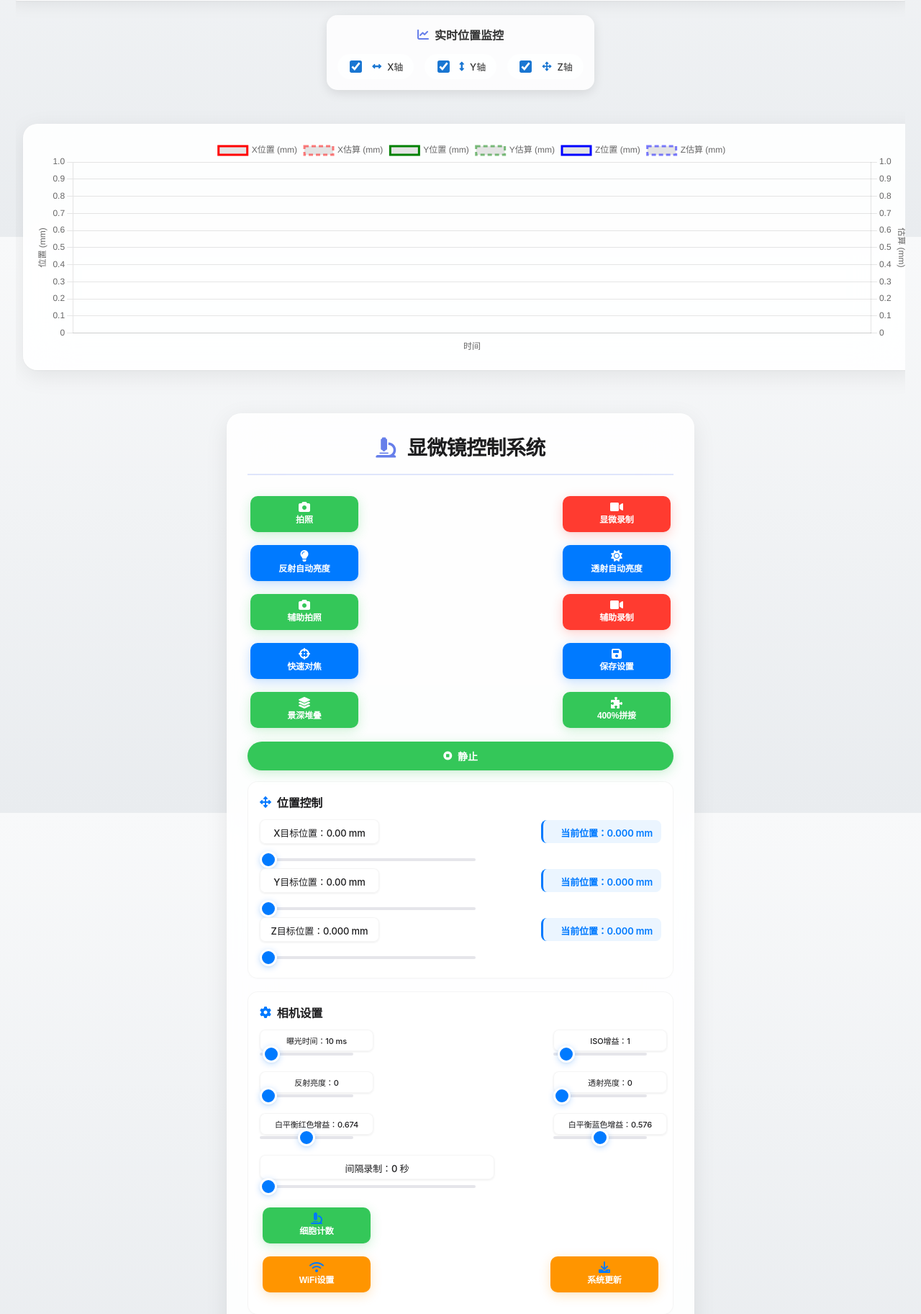
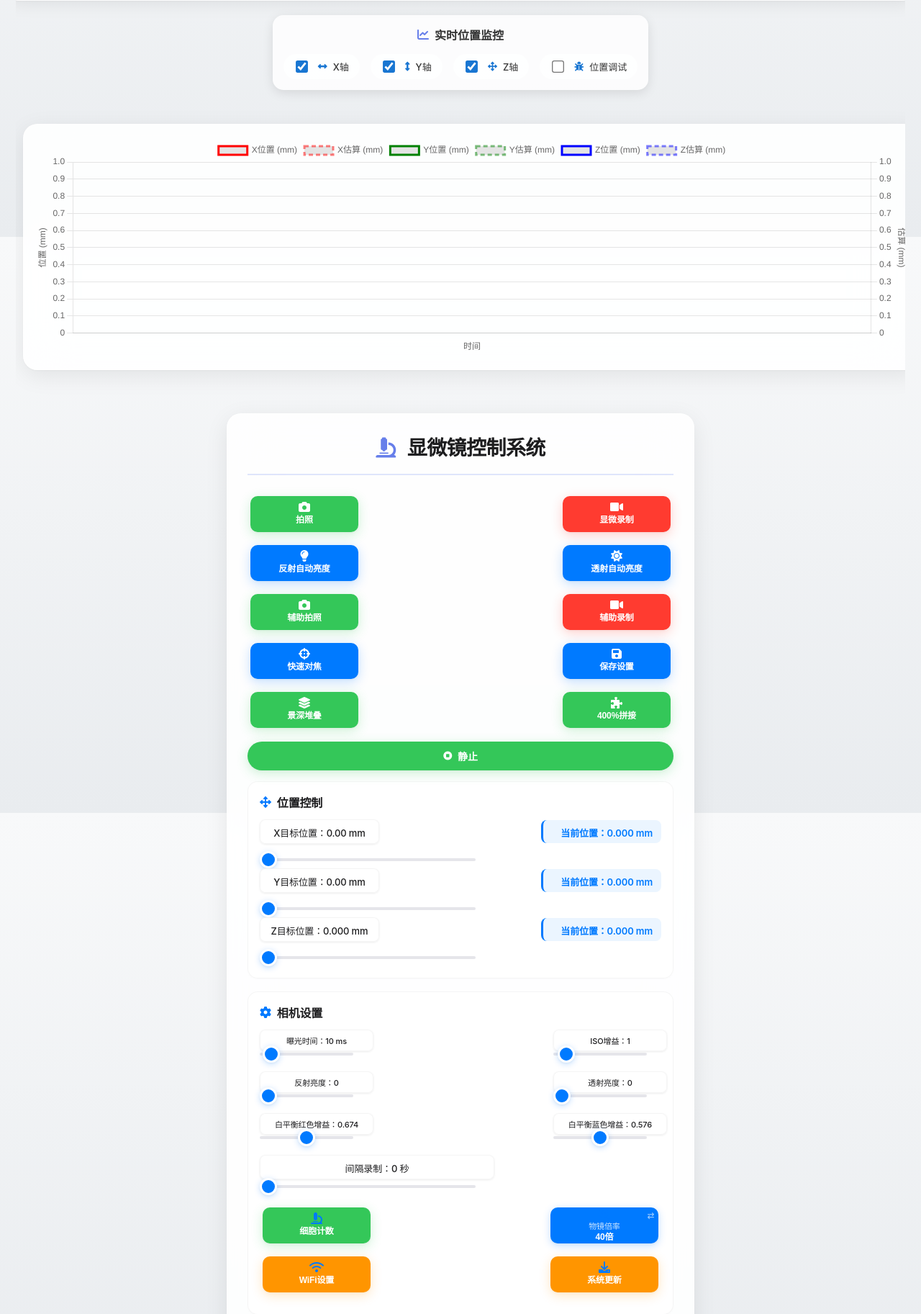
Before and after one commit to ctouchair/microscopy, a Flask app: page / in a window 1280 px wide. Shown: the part 2071-3896 px from the top of the page at 72% size. Run offline with Flask 2, Linux system fonts and the light colour scheme; parts of the project's set-up code (start-up, migrations or seed data) failed here and were passed over; some libraries are stand-ins or nearby versions.

Commit message:
add mag_scale

```diff
--- a/app.py
+++ b/app.py
@@ -53,6 +53,9 @@ video_writer = None
 is_veiwing = True # 控制摄像头是否在运行
 move_task = False
 recording_interval = 0  # 拍摄间隔时间（秒），0表示不进行间隔拍摄
+
+# 控制前端图表显示
+show_xyz = False  # 控制XYZ估算位置曲线的显示，False时隐藏估算曲线，只保留实线位置曲线
 
 # 辅助摄像头录制状态
 is_recording_cam1 = False
@@ -334,7 +337,9 @@ def handle_connect():
         **settings,
         'x_pos': round(motor0.x_pos / motor0.steps_per_mm, 2),  # Convert steps to mm
         'y_pos': round(motor0.y_pos / motor0.steps_per_mm, 2),
-        'z_pos': round(motor0.z_pos / motor0.steps_per_mm, 2)
+        'z_pos': round(motor0.z_pos / motor0.steps_per_mm, 2),
+        'show_xyz': show_xyz,  # 添加show_xyz变量到初始数据中
+        'magnification': cam0.mag_scale  # 添加显微镜倍率到初始数据中
     }
     emit('settings_update', initial_data)
 
@@ -526,12 +531,12 @@ def handle_stitch_images():
         # 保存当前位置
         original_x = motor0.x_pos
         original_y = motor0.y_pos
-
+        mag_scale = 40/cam0.mag_scale
         # 计算移动步长（根据图像分辨率和视野计算）
         # 假设图像视野为0.4mm x 0.3mm，需要50%重叠区域
         # 每张图片移动0.2mm，确保有足够重叠
-        step_x_size = int(1024 * 0.32)  # 0.32mm步长，确保30%重叠
-        step_y_size = int(1024* 0.24)  # 0.24mm步长，确保30%重叠
+        step_x_size = int(1024 * 0.32*mag_scale)  # 0.32mm步长，确保30%重叠
+        step_y_size = int(1024* 0.24*mag_scale)  # 0.24mm步长，确保30%重叠
         # 拍摄3x3网格的图片，从左上角开始
         # 贪吃蛇形状运动：左上→右上→右中→右下→中下→中中→中上→左中→左上
         # 每张图片移动步长，确保有足够重叠区域进行拼接
@@ -632,9 +637,9 @@ def handle_focus_stack():
 
         # 保存当前Z位置
         original_z = motor0.z_pos
-
+        mag_scale = 40/cam0.mag_scale
         # 计算Z轴移动步长（每张图片间隔0.02mm，总共覆盖0.08mm景深）
-        step_z_size = int(5)  # 0.02mm步长
+        step_z_size = int(5*mag_scale)  # 0.02mm步长
         z_positions = [-3*step_z_size, -2*step_z_size, -step_z_size, 0, step_z_size, 2*step_z_size, 3*step_z_size]  # 7个位置
 
         for i, dz in enumerate(z_positions):
@@ -1112,6 +1117,38 @@ def handle_set_b_bal(data):
         emit('b_bal_set', {'status': 'error', 'message': str(e)})
 
 
+@socketio.on('toggle_show_xyz')
+def handle_toggle_show_xyz(data):
+    """切换XYZ估算位置曲线的显示状态"""
+    global show_xyz
+    try:
+        show_xyz = bool(data.get('show_xyz', False))
+        send_log_message(f'位置调试模式已{"开启" if show_xyz else "关闭"}', 'info')
+        emit('show_xyz_toggled', {'status': 'success', 'show_xyz': show_xyz})
+    except Exception as e:
+        send_log_message(f'切换位置调试模式失败: {str(e)}', 'error')
+        emit('show_xyz_toggled', {'status': 'error', 'message': str(e)})
+
+
+@socketio.on('set_magnification')
+def handle_set_magnification(data):
+    """设置显微镜倍率"""
+    try:
+        magnification = int(data.get('magnification', 40))
+        # 验证倍率值是否有效
+        valid_magnifications = [10, 20, 40, 60, 100]
+        if magnification not in valid_magnifications:
+            raise ValueError(f"无效的倍率值: {magnification}")
+
+        # 更新cam0的mag_scale值
+        cam0.mag_scale = magnification
+        send_log_message(f'显微镜倍率已设置为: {magnification}倍', 'info')
+        emit('magnification_set', {'status': 'success', 'magnification': magnification})
+    except Exception as e:
+        send_log_message(f'设置显微镜倍率失败: {str(e)}', 'error')
+        emit('magnification_set', {'status': 'error', 'message': str(e)})
+
+
 @socketio.on('set_cam1_mode')
 def handle_set_cam1_mode(data):
     try:
--- a/camera.py
+++ b/camera.py
@@ -20,6 +20,7 @@ class VideoCamera(object):
         self.pixel_size = 0.09 #um
         self.cam1_params, self.cam1_output_size = load_fused_perspective_transform('/home/admin/Documents/microscopy/fused_perspective_transform_params.json')
         self.apply_perspective = False
+        self.mag_scale = 40
 
 
     def __stop__(self):
--- a/static/css/style.css
+++ b/static/css/style.css
@@ -200,6 +200,60 @@ html, body {
     width: 100%;
     margin-bottom: 10px;
     box-sizing: border-box;
+}
+
+/* 倍率按钮特殊样式 */
+.magnification-btn {
+    position: relative;
+    overflow: hidden;
+    display: flex;
+    flex-direction: column;
+    align-items: center;
+    justify-content: center;
+    padding: 8px 12px;
+}
+
+.magnification-btn::after {
+    content: '\f0ec';
+    font-family: 'Font Awesome 5 Free';
+    font-weight: 900;
+    position: absolute;
+    top: 6px;
+    right: 6px;
+    font-size: 9px;
+    color: rgba(255, 255, 255, 0.6);
+    transition: all 0.3s ease;
+}
+
+.magnification-btn:hover::after {
+    color: rgba(255, 255, 255, 1);
+    transform: rotate(180deg);
+}
+
+#magnification-text {
+    font-size: 12px;
+    font-weight: 600;
+    color: white;
+    line-height: 1.2;
+    transition: all 0.3s ease;
+}
+
+.magnification-btn:hover #magnification-text {
+    transform: scale(1.05);
+}
+
+.magnification-label {
+    font-size: 11px;
+    font-weight: 400;
+    color: rgba(255, 255, 255, 0.8);
+    margin-bottom: 1px;
+    line-height: 1.2;
+    transition: all 0.3s ease;
+}
+
+.magnification-btn:hover .magnification-label {
+    color: rgba(255, 255, 255, 1);
+    transform: scale(1.02);
 }
 
 .btn {
--- a/static/js/script.js
+++ b/static/js/script.js
@@ -81,6 +81,26 @@ socket.on('settings_update', function(settings) {
     if (settings.b_value !== undefined) {
         document.getElementById('b_bal').value = settings.b_value;
         document.getElementById('b_value').textContent = `白平衡蓝色增益：${settings.b_value}`;
+    }
+    if (settings.show_xyz !== undefined) {
+        window.showXyzEstimates = settings.show_xyz;
+        // 更新位置调试勾选方框的状态
+        const showXyzDebug = document.getElementById('showXyzDebug');
+        if (showXyzDebug) {
+            showXyzDebug.checked = settings.show_xyz;
+        }
+        // 如果图表已经初始化，更新估算曲线的显示状态
+        if (window.mainChart) {
+            updateXyzEstimateVisibility();
+        }
+    }
+    if (settings.magnification !== undefined) {
+        // 更新显微镜倍率按钮的状态
+        const magnificationIndex = window.magnificationValues.indexOf(settings.magnification);
+        if (magnificationIndex !== -1) {
+            window.currentMagnificationIndex = magnificationIndex;
+            updateMagnificationDisplay();
+        }
     }
     if (settings.x_pos !== undefined) {
         document.getElementById('x_pos').value = settings.x_pos;
@@ -837,6 +857,70 @@ document.addEventListener('DOMContentLoaded', function() {
         });
     }
 
+    // 位置调试勾选方框事件处理
+    const showXyzDebug = document.getElementById('showXyzDebug');
+    if (showXyzDebug) {
+        showXyzDebug.addEventListener('change', function() {
+            // 发送SocketIO事件来切换show_xyz变量
+            socket.emit('toggle_show_xyz', { show_xyz: this.checked });
+        });
+    }
+
+    // 监听show_xyz_toggled事件
+    socket.on('show_xyz_toggled', function(data) {
+        if (data.status === 'success') {
+            window.showXyzEstimates = data.show_xyz;
+            // 更新图表中估算曲线的显示状态
+            if (window.mainChart) {
+                updateXyzEstimateVisibility();
+            }
+        } else {
+            console.error('切换位置调试模式失败:', data.message);
+            // 如果切换失败，恢复勾选方框的原始状态
+            if (showXyzDebug) {
+                showXyzDebug.checked = !showXyzDebug.checked;
+            }
+        }
+    });
+
+    // 显微镜倍率循环切换功能
+    window.currentMagnificationIndex = 2; // 默认40倍，索引为2
+    window.magnificationValues = [10, 20, 40, 60, 100];
+    window.magnificationTexts = ['10倍', '20倍', '40倍', '60倍', '100倍'];
+
+    // 更新倍率显示
+    function updateMagnificationDisplay() {
+        const magnificationText = document.getElementById('magnification-text');
+        if (magnificationText) {
+            magnificationText.textContent = window.magnificationTexts[window.currentMagnificationIndex];
+        }
+    }
+
+    // 循环切换倍率函数
+    window.cycleMagnification = function() {
+        // 切换到下一个倍率
+        window.currentMagnificationIndex = (window.currentMagnificationIndex + 1) % window.magnificationValues.length;
+        const newMagnification = window.magnificationValues[window.currentMagnificationIndex];
+
+        // 更新显示
+        updateMagnificationDisplay();
+
+        // 发送SocketIO事件来更新显微镜倍率
+        socket.emit('set_magnification', { magnification: newMagnification });
+    };
+
+    // 监听magnification_set事件
+    socket.on('magnification_set', function(data) {
+        if (data.status === 'success') {
+            console.log('显微镜倍率已更新为:', data.magnification);
+        } else {
+            console.error('设置显微镜倍率失败:', data.message);
+            // 如果设置失败，恢复到之前的倍率
+            window.currentMagnificationIndex = (window.currentMagnificationIndex - 1 + window.magnificationValues.length) % window.magnificationValues.length;
+            updateMagnificationDisplay();
+        }
+    });
+
     // Initialize chart
     const ctx = document.getElementById('mainChart');
     if (ctx) {
@@ -903,9 +987,25 @@ document.addEventListener('DOMContentLoaded', function() {
             mainChart.update();
         }
 
+        function updateXyzEstimateVisibility() {
+            if (!window.mainChart || window.showXyzEstimates === undefined) return;
+
+            // 估算曲线对应的数据集索引：X估算(1), Y估算(3), Z估算(5)
+            const estimateDatasetIndices = [1, 3, 5];
+
+            estimateDatasetIndices.forEach(idx => {
+                const meta = mainChart.getDatasetMeta(idx);
+                if (meta) {
+                    meta.hidden = !window.showXyzEstimates;
+                }
+            });
+            mainChart.update();
+        }
+
         // Make mainChart and setAxisVisibility available globally
         window.mainChart = mainChart;
         window.setAxisVisibility = setAxisVisibility;
+        window.updateXyzEstimateVisibility = updateXyzEstimateVisibility;
         window.timeLabels = timeLabels;
         window.xPosData = xPosData;
         window.yPosData = yPosData;
@@ -913,6 +1013,11 @@ document.addEventListener('DOMContentLoaded', function() {
         window.xVolData = xVolData;
         window.yVolData = yVolData;
         window.zVolData = zVolData;
+
+        // 初始化时根据show_xyz变量设置估算曲线的显示状态
+        if (window.showXyzEstimates !== undefined) {
+            updateXyzEstimateVisibility();
+        }
     }
 });
 
--- a/templates/index.html
+++ b/templates/index.html
@@ -40,6 +40,7 @@
                     <label><input type="checkbox" id="showX" checked> <i class="fas fa-arrows-alt-h"></i> X轴</label>
                     <label><input type="checkbox" id="showY" checked> <i class="fas fa-arrows-alt-v"></i> Y轴</label>
                     <label><input type="checkbox" id="showZ" checked> <i class="fas fa-arrows-alt"></i> Z轴</label>
+                    <label><input type="checkbox" id="showXyzDebug"> <i class="fas fa-bug"></i> 位置调试</label>
                 </div>
             </div>
             <div class="chart-container">
@@ -173,10 +174,13 @@
                     <input type="range" id="delay" min="0" max="10" step="0.2" value="0">
                 </div>
 
-                <!-- 细胞计数按钮 -->
+                <!-- 细胞计数按钮和显微镜倍率选择 -->
                 <div class="button-row">
                     <button id="cell_count" class="btn" onclick="cellCount()">
                         <i class="fas fa-microscope"></i><br>细胞计数
+                    </button>
+                    <button id="magnification" class="btn magnification-btn" onclick="cycleMagnification()">
+                        <i class="fas fa-search-plus"></i><br><span class="magnification-label">物镜倍率</span><br><span id="magnification-text">40倍</span>
                     </button>
                 </div>
 
```
